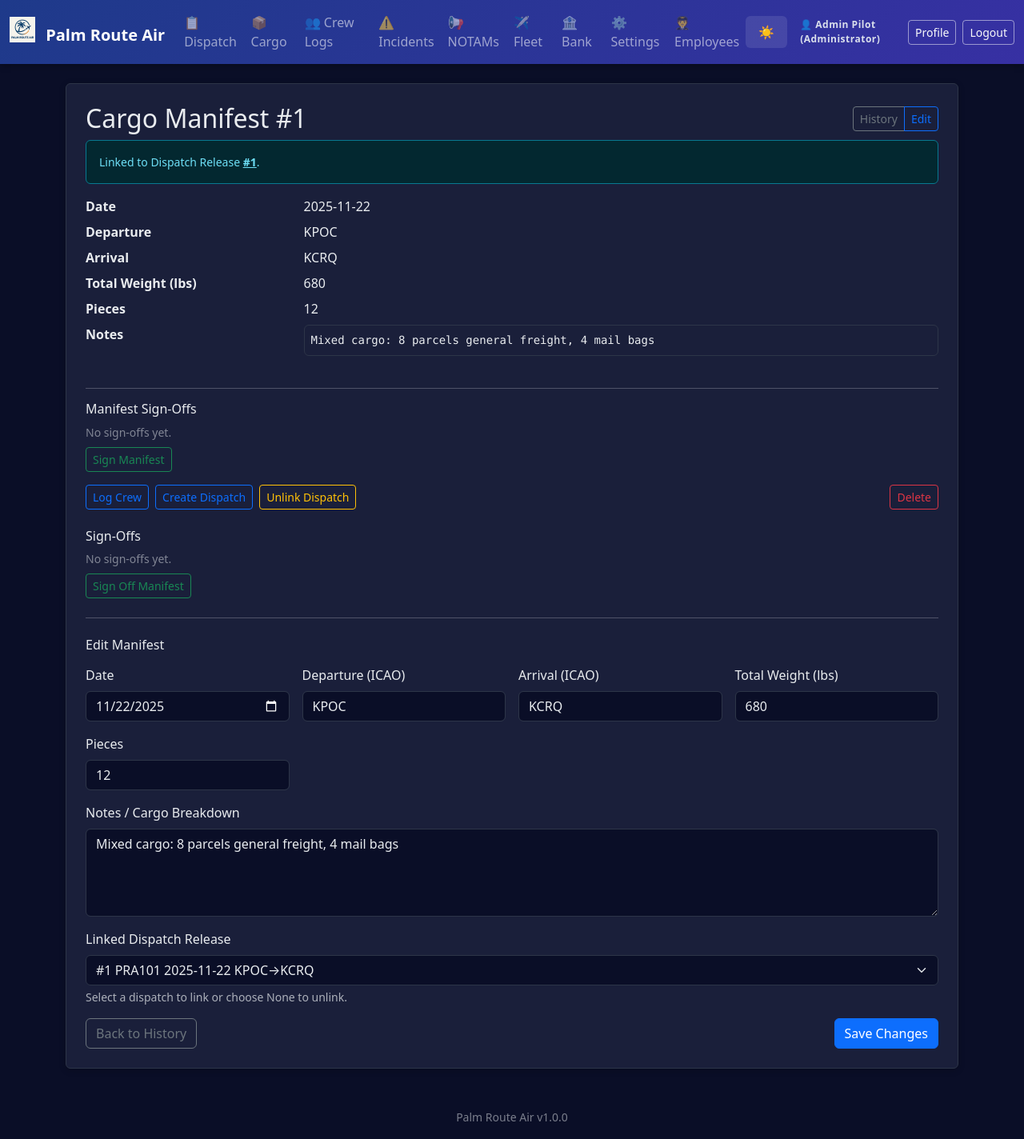
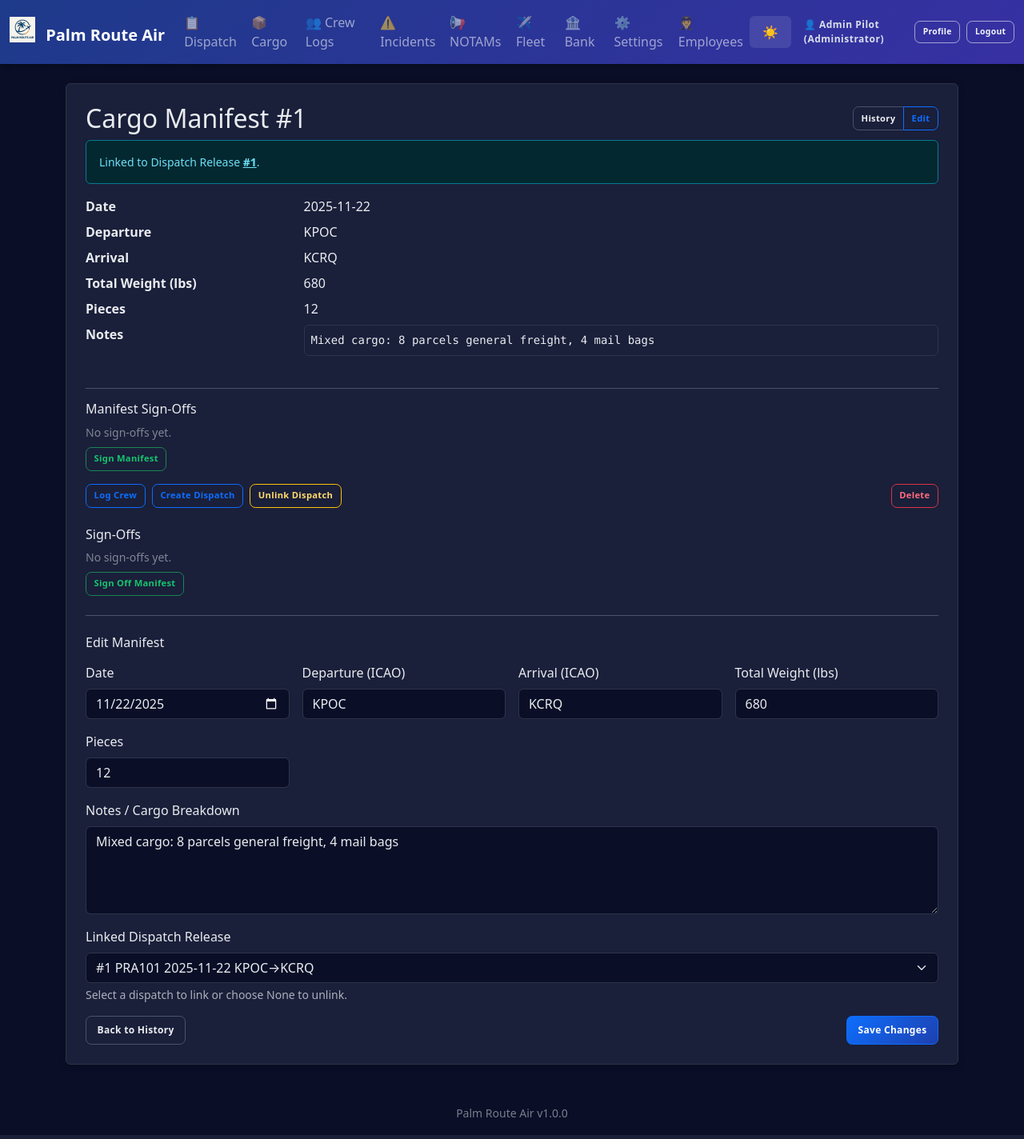
Before and after one commit to playajames760/va-company-app, a Flask app: page /cargo/1 in a window 1280 px wide, after a click on "Edit". Shown: the whole page at 80% size. Run offline with Flask 3, Linux system fonts and the light colour scheme; the first user in the database is signed in; data comes from the database, SQL or seed files in the repository; data that the repository does not hold is empty.

Commit message:
Enhance button styling across templates: unify button sizes and styles for improved consistency and user experience.

```diff
--- a/webapp/templates/base.html
+++ b/webapp/templates/base.html
@@ -230,6 +230,79 @@
       [data-bs-theme="light"] .auth-badge {
         background: rgba(0,0,0,0.08);
       }
+
+      /* Unified button styling */
+      .btn {
+        font-weight: 600;
+        font-size: .75rem;
+        letter-spacing: .3px;
+        border-radius: .45rem;
+        border-width: 1.5px;
+        padding: .50rem .85rem;
+        transition: background-color .15s, color .15s, border-color .15s, box-shadow .15s;
+      }
+      .btn-sm { padding: .35rem .6rem; font-size: .70rem; }
+      [data-bs-theme="dark"] .btn-primary {
+        background: linear-gradient(135deg, #0d6efd 0%, #1e40af 100%);
+        border-color: #0d6efd;
+      }
+      [data-bs-theme="dark"] .btn-primary:hover { background: linear-gradient(135deg, #1d7ffd 0%, #2b56d3 100%); border-color: #1d7ffd; }
+      [data-bs-theme="light"] .btn-primary {
+        background: linear-gradient(135deg, #0d6efd 0%, #3b82f6 100%);
+        border-color: #0d6efd;
+        color: #ffffff;
+      }
+      [data-bs-theme="light"] .btn-primary:hover { background: linear-gradient(135deg, #1d7ffd 0%, #2563eb 100%); }
+
+      /* Outline secondary (neutral) */
+      .btn-outline-secondary { color: var(--bs-body-color); }
+      [data-bs-theme="dark"] .btn-outline-secondary { border-color: #475569; }
+      [data-bs-theme="dark"] .btn-outline-secondary:hover { background: #1e293b; color: #f8fafc; border-color: #64748b; }
+      [data-bs-theme="light"] .btn-outline-secondary { border-color: #94a3b8; }
+      [data-bs-theme="light"] .btn-outline-secondary:hover { background: #e2e8f0; color: #0f172a; border-color: #64748b; }
+
+      /* Outline primary for contextual navigation links */
+      .btn-outline-primary { color: #0d6efd; }
+      [data-bs-theme="dark"] .btn-outline-primary { border-color: #0d6efd; }
+      [data-bs-theme="dark"] .btn-outline-primary:hover { background: rgba(13,110,253,0.2); color: #fff; }
+      [data-bs-theme="light"] .btn-outline-primary { border-color: #0d6efd; }
+      [data-bs-theme="light"] .btn-outline-primary:hover { background: rgba(13,110,253,0.1); color: #0d296d; }
+
+      /* Success / warning / danger outline refinements */
+      [data-bs-theme="dark"] .btn-outline-success { border-color: #198754; color: #15c46d; }
+      [data-bs-theme="dark"] .btn-outline-success:hover { background: rgba(25,135,84,0.2); color:#d1fae5; }
+      [data-bs-theme="light"] .btn-outline-success { border-color: #198754; color: #198754; }
+      [data-bs-theme="light"] .btn-outline-success:hover { background: rgba(25,135,84,0.08); }
+
+      [data-bs-theme="dark"] .btn-outline-warning { border-color: #ffc107; color: #ffda6a; }
+      [data-bs-theme="dark"] .btn-outline-warning:hover { background: rgba(255,193,7,0.25); color:#fff8e1; }
+      [data-bs-theme="light"] .btn-outline-warning { border-color: #e0a800; color: #e0a800; }
+      [data-bs-theme="light"] .btn-outline-warning:hover { background: rgba(224,168,0,0.12); }
+
+      [data-bs-theme="dark"] .btn-outline-danger { border-color: #dc3545; color: #ff6b7b; }
+      [data-bs-theme="dark"] .btn-outline-danger:hover { background: rgba(220,53,69,0.25); color:#ffe4e6; }
+      [data-bs-theme="light"] .btn-outline-danger { border-color: #dc3545; color: #dc3545; }
+      [data-bs-theme="light"] .btn-outline-danger:hover { background: rgba(220,53,69,0.12); }
+
+      /* Danger solid */
+      [data-bs-theme="dark"] .btn-danger { background: linear-gradient(135deg,#dc3545 0%, #a80c25 100%); border-color:#dc3545; }
+      [data-bs-theme="dark"] .btn-danger:hover { background: linear-gradient(135deg,#e74a58 0%, #c21e37 100%); }
+      [data-bs-theme="light"] .btn-danger { background: linear-gradient(135deg,#dc3545 0%, #bb2d3b 100%); border-color:#dc3545; }
+      [data-bs-theme="light"] .btn-danger:hover { background: linear-gradient(135deg,#e45866 0%, #c23b49 100%); }
+
+      /* Info outline */
+      [data-bs-theme="dark"] .btn-outline-info { border-color:#0dcaf0; color:#67e8f9; }
+      [data-bs-theme="dark"] .btn-outline-info:hover { background: rgba(13,202,240,0.25); color:#e0faff; }
+      [data-bs-theme="light"] .btn-outline-info { border-color:#0dcaf0; color:#0dcaf0; }
+      [data-bs-theme="light"] .btn-outline-info:hover { background: rgba(13,202,240,0.12); }
+
+      /* Navbar auth buttons unify */
+      .navbar .btn { font-size: .65rem; padding: .35rem .6rem; }
+      .navbar .btn-outline-light { font-weight:600; }
+      [data-bs-theme="dark"] .navbar .btn-outline-light { color:#f1f5f9 !important; border-color: rgba(255,255,255,0.55) !important; }
+      [data-bs-theme="dark"] .navbar .btn-outline-light:hover { background: rgba(255,255,255,0.18) !important; border-color: rgba(255,255,255,0.75) !important; }
+      [data-bs-theme="light"] .navbar .btn-outline-light { color:#1e293b !important; border-color:#94a3b8 !important; }
+      [data-bs-theme="light"] .navbar .btn-outline-light:hover { background:#e2e8f0 !important; color:#0f172a !important; border-color:#64748b !important; }
     </style>
   </head>
   <body>
--- a/webapp/templates/cargo_detail.html
+++ b/webapp/templates/cargo_detail.html
@@ -4,8 +4,8 @@
   <div class="d-flex justify-content-between align-items-center mb-2">
     <h2 class="mb-0">Cargo Manifest #{{ m.id }}</h2>
     <div class="btn-group btn-group-sm">
-      <a href="{{ url_for('cargo_history') }}" class="btn btn-outline-secondary">History</a>
-      <a href="#editForm" class="btn btn-outline-primary" onclick="document.getElementById('editForm').classList.toggle('d-none');return false;">{{ 'Hide Edit' if editing else 'Edit' }}</a>
+      <a href="{{ url_for('cargo_history') }}" class="btn btn-outline-secondary btn-sm">History</a>
+      <a href="#editForm" class="btn btn-outline-primary btn-sm" onclick="document.getElementById('editForm').classList.toggle('d-none');return false;">{{ 'Hide Edit' if editing else 'Edit' }}</a>
     </div>
   </div>
   {% if m.dispatch_release_id %}
--- a/webapp/templates/crew_detail.html
+++ b/webapp/templates/crew_detail.html
@@ -3,9 +3,9 @@
 <div class="p-4 bg-white rounded shadow-sm">
   <div class="d-flex justify-content-between align-items-center mb-2">
     <h2 class="mb-0">Crew Log #{{ c.id }} – {{ c.flight_id }}</h2>
-    <div class="btn-group">
-      <a href="{{ url_for('crew_history') }}" class="btn btn-outline-secondary btn-sm">History</a>
-      <a href="{{ url_for('crew_edit', id=c.id) }}" class="btn btn-outline-warning btn-sm">Edit</a>
+    <div class="btn-group btn-group-sm">
+      <a href="{{ url_for('crew_history') }}" class="btn btn-outline-secondary">History</a>
+      <a href="{{ url_for('crew_edit', id=c.id) }}" class="btn btn-outline-warning">Edit</a>
       <form action="{{ url_for('delete_crew', id=c.id) }}" method="post" class="d-inline" onsubmit="return confirm('Delete this crew log entry?');">
         <button class="btn btn-outline-danger btn-sm">Delete</button>
       </form>
--- a/webapp/templates/employees.html
+++ b/webapp/templates/employees.html
@@ -35,7 +35,7 @@
                   <option value="{{ r }}" {% if e.role==r %}selected{% endif %}>{{ r }}</option>
                 {% endfor %}
               </select>
-              <button class="btn btn-sm btn-outline-success">Save</button>
+              <button class="btn btn-sm btn-primary">Save</button>
             </form>
           </td>
         </tr>
--- a/webapp/templates/profile.html
+++ b/webapp/templates/profile.html
@@ -26,8 +26,8 @@
           <input type="password" name="new_password" class="form-control" autocomplete="new-password">
         </div>
         <div class="col-12 d-flex justify-content-between align-items-center mt-2">
-          <a href="{{ url_for('index') }}" class="auth-btn">← Dashboard</a>
-          <button type="submit" class="btn btn-primary">Save Profile</button>
+          <a href="{{ url_for('index') }}" class="btn btn-outline-secondary btn-sm">Dashboard</a>
+          <button type="submit" class="btn btn-primary btn-sm">Save Profile</button>
         </div>
       </form>
     </div>
```
